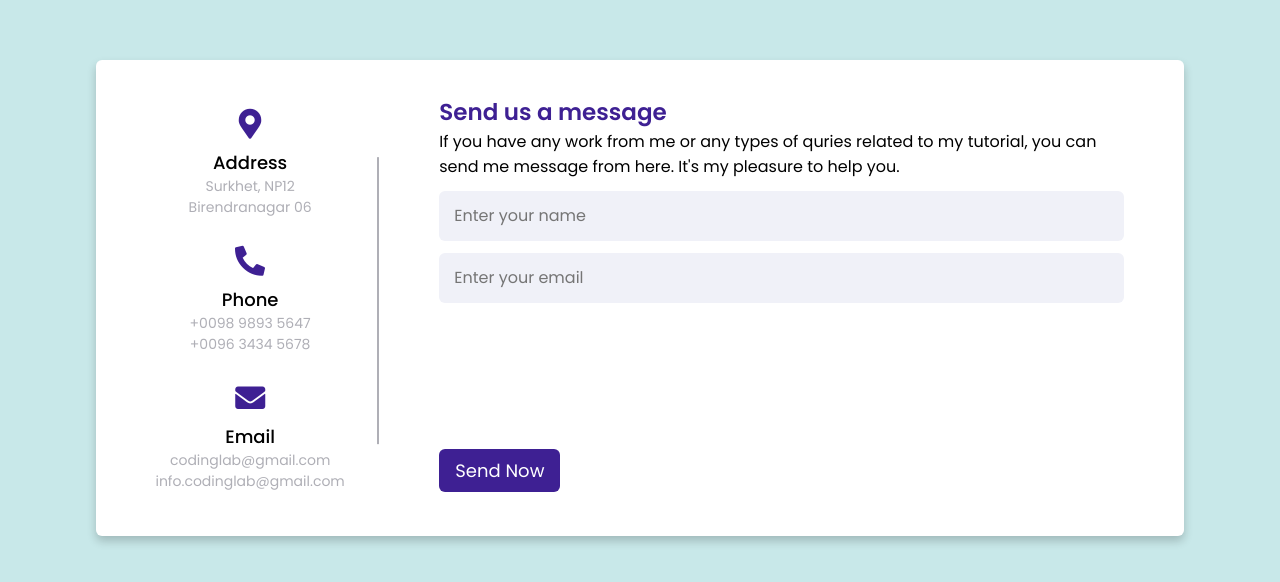
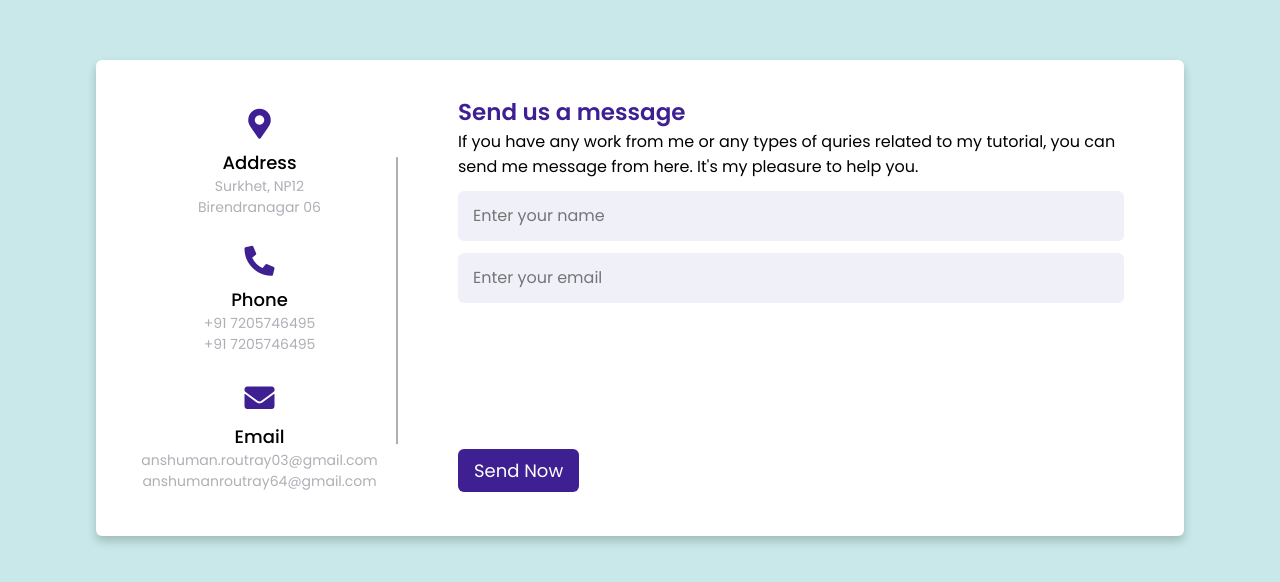
Before and after one commit to Routray-official07/Routray-official07, a plain HTML site: page index.html in a window 1280 px wide. Shown: the part 102-684 px from the top of the page. Drawn offline with Linux system fonts and the light colour scheme.

Commit message:
Update index.html

```diff
--- a/index.html
+++ b/index.html
@@ -22,14 +22,14 @@
         <div class="phone details">
           <i class="fas fa-phone-alt"></i>
           <div class="topic">Phone</div>
-          <div class="text-one">+0098 9893 5647</div>
-          <div class="text-two">+0096 3434 5678</div>
+          <div class="text-one">+91 7205746495</div>
+          <div class="text-two">+91 7205746495</div>
         </div>
         <div class="email details">
           <i class="fas fa-envelope"></i>
           <div class="topic">Email</div>
-          <div class="text-one">codinglab@gmail.com</div>
-          <div class="text-two">info.codinglab@gmail.com</div>
+          <div class="text-one">anshuman.routray03@gmail.com</div>
+          <div class="text-two">anshumanroutray64@gmail.com</div>
         </div>
       </div>
       <div class="right-side">
```
